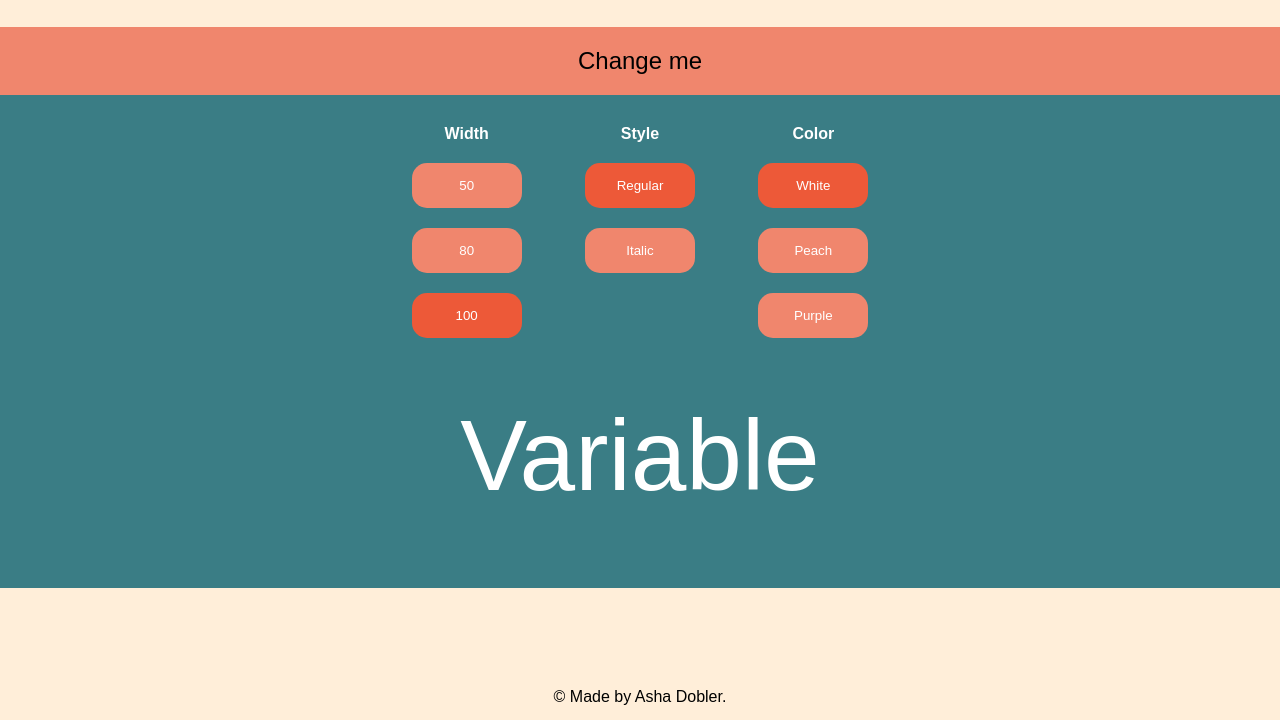
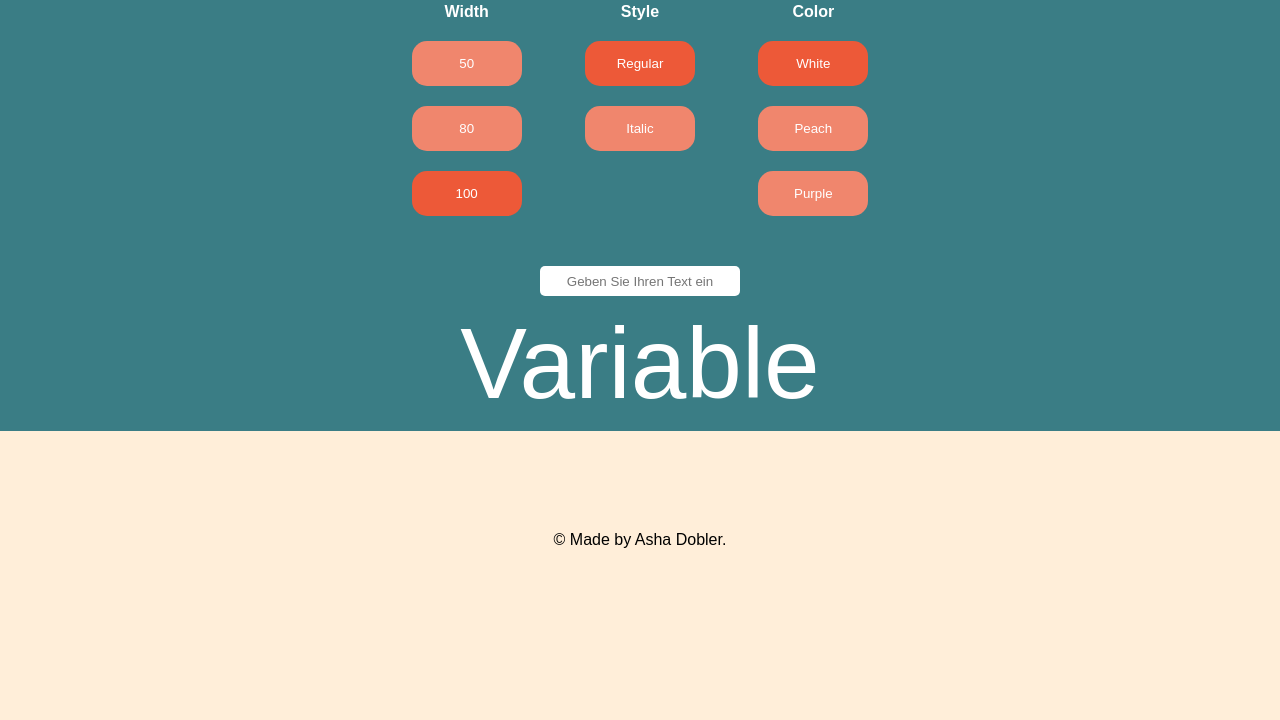
Before and after one commit to Ashadobler/IM5-Website, a plain HTML site: page index.html in a window 1280 px wide. Shown: the part 1489-2209 px from the top of the page. After the commit the page ends 2068 px from the top, so only its background shows below. Drawn offline with Linux system fonts and the light colour scheme; a web font is replaced by a local one.

Commit message:
Eingabefeld für Text

```diff
--- a/css/style.css
+++ b/css/style.css
@@ -90,6 +90,7 @@ span {
     display: block;
     margin: 0;
     padding: 10px 0;
+    word-break: break-all;
 }
 
 
@@ -107,7 +108,7 @@ span {
     width: 100vw;
     text-align: center;
     margin-left: calc(-50vw + 50%);
-    height: 200px;
+    height: auto;
 }
 
 #info {
@@ -176,6 +177,14 @@ span {
     background-color: #3A7D85;
     width: 100vw;
     margin-left: calc(-50vw + 50%);
+}
+
+#userInput {
+    width: 200px;
+    height: 30px;
+    border: none;
+    border-radius: 5px;
+    text-align: center;
 }
 
 /* Responsive */
--- a/index.html
+++ b/index.html
@@ -113,6 +113,7 @@
                 </div>
 
                 <div class="dynamic2">
+                    <input type="text" id="userInput" maxlength="17" placeholder="Geben Sie Ihren Text ein" />
                     <span id="changeFont">Variable</span>
                 </div>
             </section>
--- a/js/script.js
+++ b/js/script.js
@@ -167,3 +167,13 @@ document.addEventListener('mousemove', function (event) {
 
 ////////////////////////////////////////////////////////////
 ////////////End Dynamischer hover Text /////////////////////
+
+
+document.addEventListener('DOMContentLoaded', (event) => {
+    const userInput = document.querySelector("#userInput");
+    const changeFontSpan = document.querySelector("#changeFont");
+
+    userInput.addEventListener('input', (event) => {
+        changeFontSpan.textContent = event.target.value || 'Variable';
+    });
+});
```
Also changed, not shown: img/vf_master.png (deleted), 2 other files.
